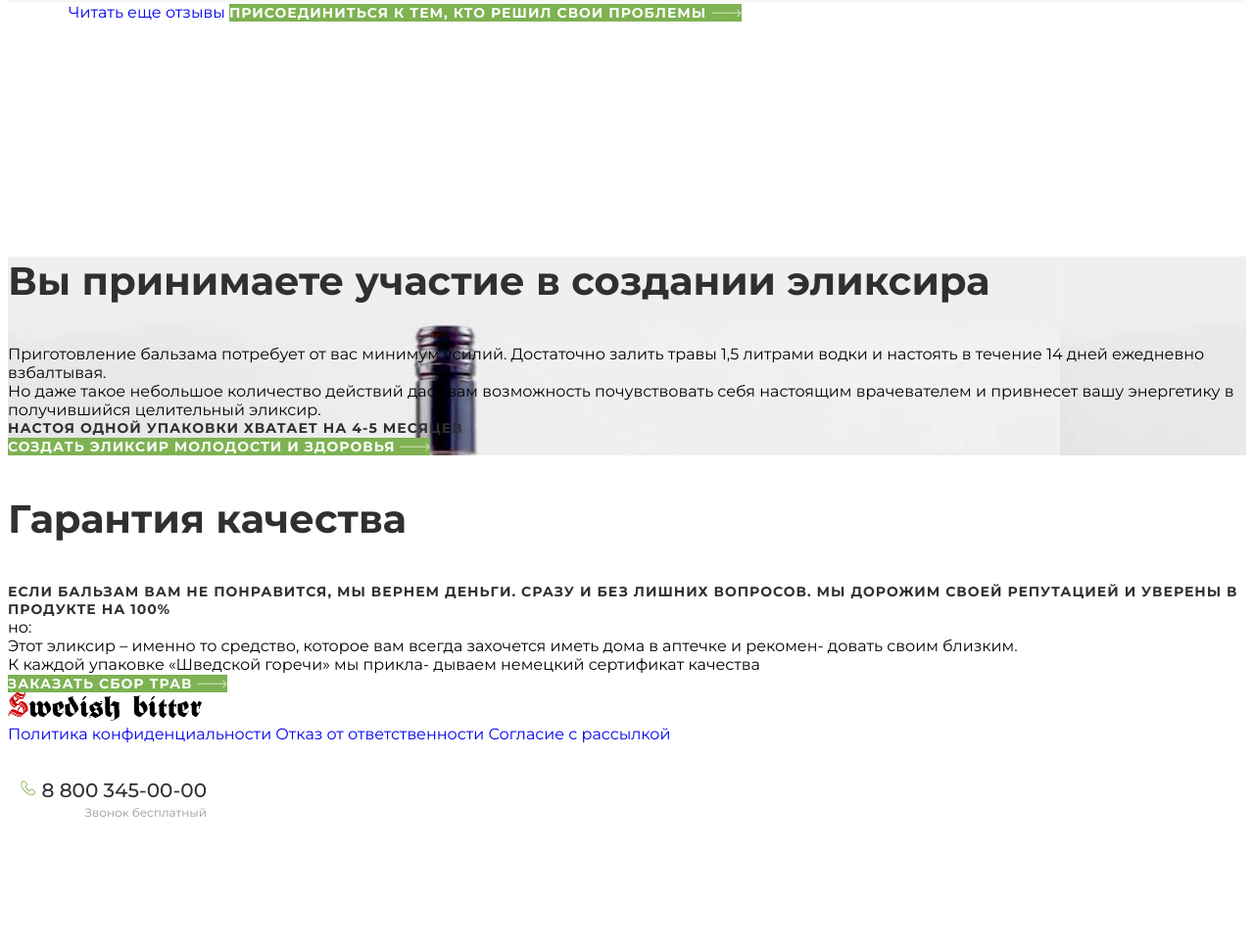
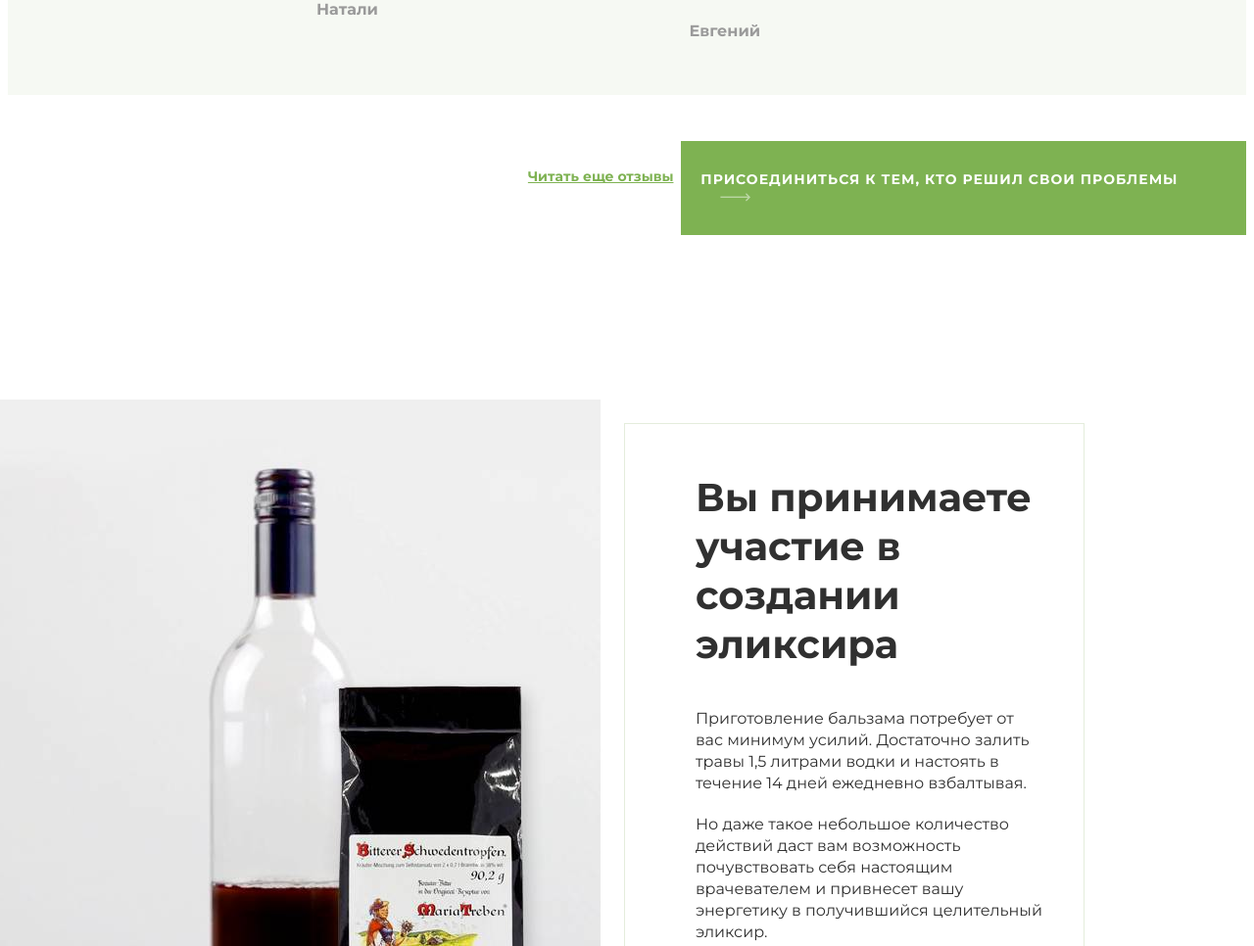
Before and after one commit to ellavrubel/swedishBitter, a website: page app/index.html in a window 1280 px wide. Shown: the part 8136-9102 px from the top of the page at 98% size. Before the commit the page ends 8982 px from the top, so only its background shows below. Drawn offline with nearby package versions, Linux system fonts and the light colour scheme; files that its build step writes are made by us from their sources.

Commit message:
participation finished

```diff
--- a/app/index.html
+++ b/app/index.html
@@ -422,6 +422,7 @@
                         от зарубежных потребителей
                     </div>
                 </div>
+            </div>
                 <div class="reviews__container-text">
                     <div class="reviews__content-item active-tab" id="tab-1" >
                         <div class="reviews-wrapper">
@@ -478,10 +479,10 @@
                         </div>
                     </div>
                 </div>
+
         </div>
     </div>
-    </div>
-    <div class=" container reviews--container">
+    <div class="  reviews--container">
         <a class="reviews__more" href="https://www.wellbeingherbs.com/blogs/swedish-bitters/swedish-bitters-customer-testimonials-and-reviews/" target="_blank">Читать еще отзывы
         </a>
         <a class="btn reviews--btn" href="#"> Присоединиться к тем, кто решил свои проблемы <span class="arrow"><img src="img/arrow.png" alt=""></span>
@@ -489,9 +490,13 @@
     </div>
 </section>
 
-<section class="participation" style="background-image: url(img/participation_bg.jpg)">
-    <div class="participation__container">
+<section class="participation">
+    <div class="container-fluid participation__container-fluid">
         <div class="participation__inner">
+            <div class="participation__img">
+                <img src="img/participation_bg.jpg" alt="">
+            </div>
+             <div class="participation__text-wrapper">
                 <div class="participation__text">
                     <h3 class="title participation--title">
                         Вы принимаете участие в создании эликсира
@@ -507,6 +512,7 @@
                     </p>
                     <a class="btn participation--btn" href="#"> создать эликсир молодости и здоровья <span class="arrow"><img src="img/arrow.png" alt=""></span>
                     </a>
+                </div>
             </div>
         </div>
     </div>
--- a/app/js/main.js
+++ b/app/js/main.js
@@ -1,14 +1,14 @@
 
             $(function () {
-             $('.list__text .list__text-item').on('click', function () {
+             $('.list__text .list__text-item, .reviews__tabs .reviews__tab').on('click', function () {
 
                  let id = $(this).attr('data-id');
 
-                 $('.list__content').find('.list-item').removeClass('active-list').hide();
-                 $('.list__text .tabs').find('.list__text-item').removeClass('active');
+                 $('.list__content, .reviews__container-text').find('.list-item, .reviews__content-item').removeClass('active-list', 'active-tab').hide();
+                 $('.list__text .tabs, .reviews__content').find('.list__text-item, .reviews__tab').removeClass('active');
 
                  $(this).addClass('active');
-                 $('#'+id).addClass('active-list').fadeIn();
+                 $('#'+id).addClass('active-list','active-tab').fadeIn();
 
                  return false;
 
--- a/app/scss/style.scss
+++ b/app/scss/style.scss
@@ -784,7 +784,7 @@
 // reviews
 
 .reviews{
-  padding-bottom: 200px;
+  padding-bottom: 240px;
 
   &--title{
     padding: 202px 0 54px;
@@ -797,6 +797,9 @@
 
   &__tab{
     padding: 30px;
+    cursor: pointer;
+    color: #c3c3c3;
+    background: #fff;
 
     &:first-child{
      text-align: right;
@@ -805,9 +808,7 @@
     }
 
     &:nth-child(2){
-      background: #fff;
       flex: 0 0 55%;
-      color: #c3c3c3;
     }
   }
 
@@ -837,6 +838,8 @@
   &__item{
     flex: 0 0 40%;
     position: relative;
+    line-height: 22px;
+    color: #9a9a9a;
 
     &:first-child,
     &:nth-child(2){
@@ -858,13 +861,83 @@
     font-weight: bold;
   }
 
+  &__more{
+    font-size: 14px;
+    line-height: 24px;
+    color: #7eb252;
+    font-weight: 700;
+    text-decoration: underline;
+    position: absolute;
+    left: 42%;
+  }
+  &--btn{
+    padding: 30px 20px;
+    margin-left: 30px;
+    position: absolute;
+    left: 52%;
+    top: -24px;
+    img{
+      padding-left: 20px;
+    }
+  }
+  &--container{
+    margin-top: 71px;
+    position: relative;
+    a{
+      display: inline-block;
+    }
+  }
+}
 
+// participation
 
+.participation{
 
+  &__inner{
+    display: flex;
+    justify-content: center;
+  }
+  &__img {
+    height: 772px;
+    background-repeat: no-repeat;
+    background-position: left top;
+  }
 
+  &__text-wrapper{
+    background-color: #fff;
+    padding: 24px;
+    transform: translateX(-305px);
+    align-self: center;
+    flex: 0 0 41%;
+  }
+  &__text{
+    border: 1px solid #e4eddc;
+    padding: 50px 40px 51px 72px;
+  }
+  &--title{
+    margin-top: 0;
+  }
 
+  &__p1{
+    margin-bottom: 20px;
+  }
+  &__p1,
+  &__p2{
+    line-height: 22px;
+    color: #303030;
+  }
+  &--subtitle{
+    margin: 42px 0;
+  }
+  &--btn{
+    display: inline-block;
+    padding: 27px 25px 27px 36px;
+    margin-top: 23px;
+    img{
+      padding-left: 20px;
 
-
+    }
+  }
 }
 
 
```
Also changed, not shown: app/css/style.min.css, app/scss/style.css, 1 other file. Lines whose indentation alone changed are shown as unchanged.
